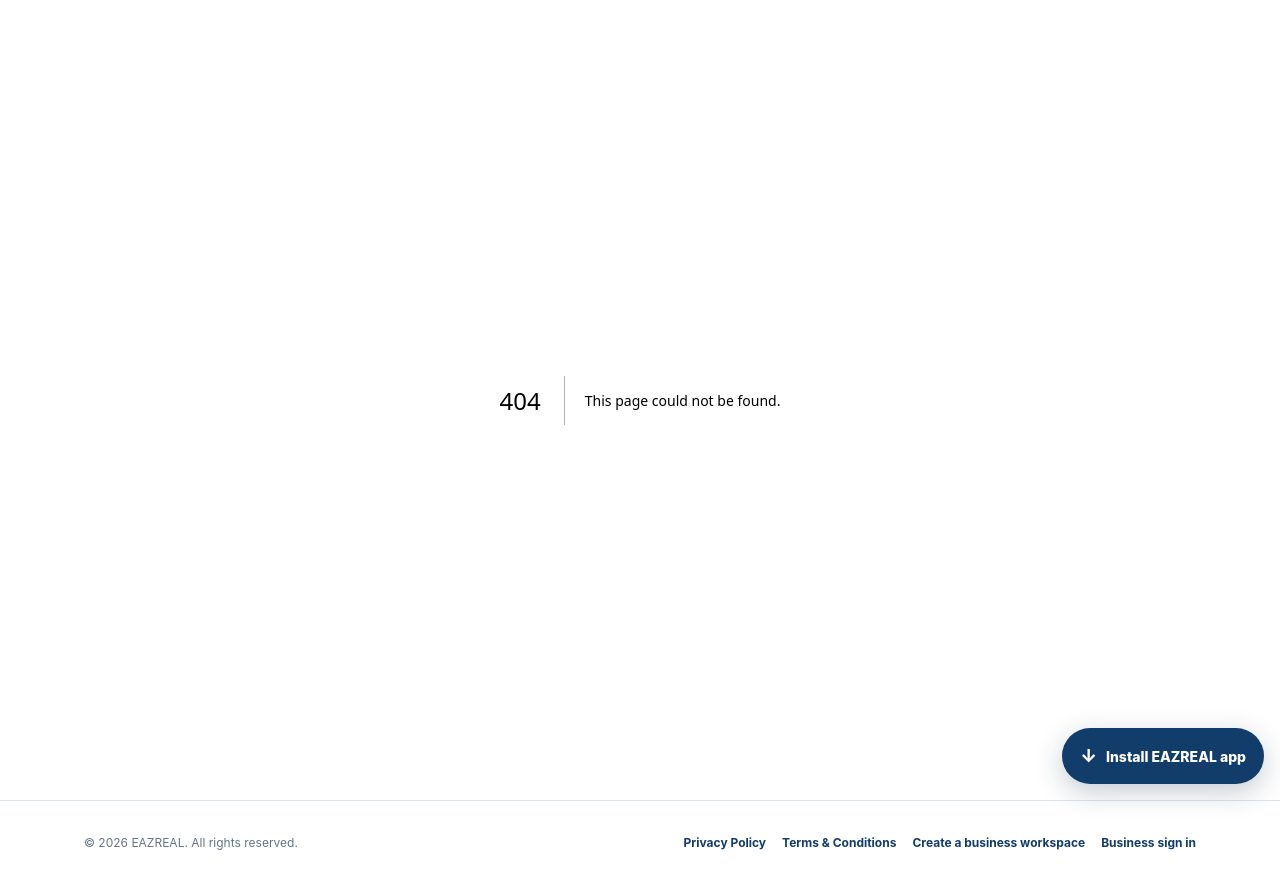
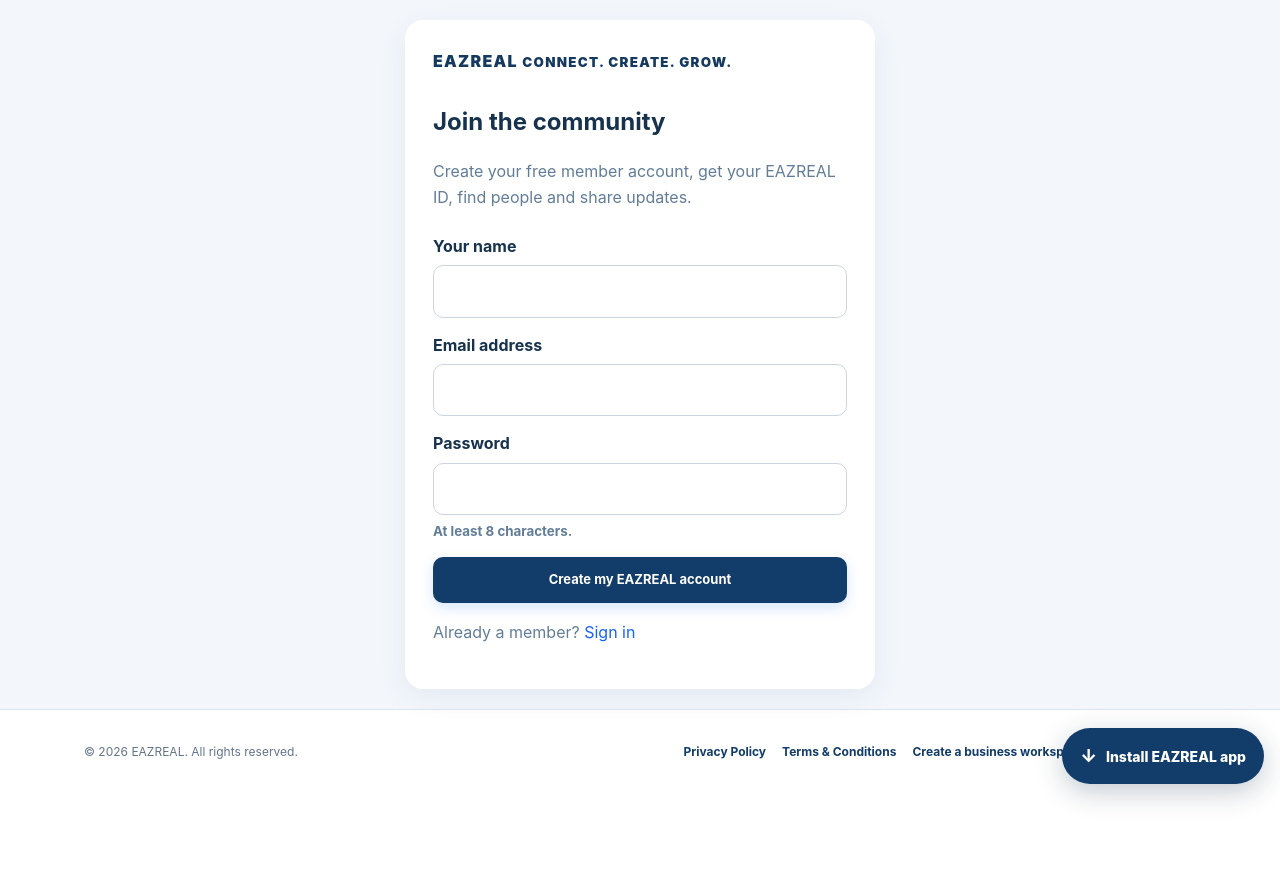
Before and after one commit to agentsarahmitchell56-code/USHopeBridge, a Next.js app: page /join in a window 1280 px wide. Before the commit this address had no page. After the commit the page ends 800 px from the top, so only its background shows below. Built offline with nearby package versions, Linux system fonts and the light colour scheme; no server answers.

Commit message:
Add EAZREAL community registration

```diff
--- /dev/null
+++ b/app/join/page.tsx
@@ -0,0 +1,57 @@
+"use client";
+
+import Link from "next/link";
+import { FormEvent, useState } from "react";
+import { useRouter } from "next/navigation";
+import { supabase } from "../../lib/supabase";
+
+export default function JoinPage() {
+  const router = useRouter();
+  const [name, setName] = useState("");
+  const [email, setEmail] = useState("");
+  const [password, setPassword] = useState("");
+  const [busy, setBusy] = useState(false);
+  const [error, setError] = useState("");
+  const [notice, setNotice] = useState("");
+  async function submit(e: FormEvent<HTMLFormElement>) {
+    e.preventDefault(); setBusy(true); setError(""); setNotice("");
+    try {
+      const { data, error: e2 } = await supabase.auth.signUp({
+        email: email.trim().toLowerCase(),
+        password,
+        options: { data: { full_name: name.trim() }, emailRedirectTo: `${window.location.origin}/community` },
+      });
+      if (e2) throw e2;
+      if (data.session) { router.replace("/community"); router.refresh(); }
+      else setNotice("Your account request was received. Check your email for a confirmation link before signing in.");
+    } catch (e2) {
+      const message = e2 instanceof Error ? e2.message : "We couldn't create your account.";
+      setError(/rate limit|email address exceeds|over_email_send_rate_limit/i.test(message)
+        ? "Email confirmation is currently limited by the platform's email provider. Please do not keep retrying. The site owner must configure a reliable email sender before new registrations can be confirmed."
+        : message);
+    } finally { setBusy(false); }
+  }
+  return <main style={shell}><section style={card}>
+    <Link href="/" style={brand}>EAZREAL <small>CONNECT. CREATE. GROW.</small></Link>
+    <h1 style={{ margin: "28px 0 8px" }}>Join the community</h1>
+    <p style={muted}>Create your free member account, get your EAZREAL ID, find people and share updates.</p>
+    <form onSubmit={submit} style={{ display: "grid", gap: 14, marginTop: 22 }}>
+      <label style={label}>Your name<input required minLength={2} maxLength={80} autoComplete="name" value={name} onChange={e => setName(e.target.value)} style={input} /></label>
+      <label style={label}>Email address<input required type="email" autoComplete="email" value={email} onChange={e => setEmail(e.target.value)} style={input} /></label>
+      <label style={label}>Password<input required type="password" minLength={8} autoComplete="new-password" value={password} onChange={e => setPassword(e.target.value)} style={input} /><small style={muted}>At least 8 characters.</small></label>
+      {error && <p role="alert" style={alert}>{error}</p>}
+      {notice && <p role="status" style={success}>{notice}</p>}
+      <button className="btn primary" disabled={busy}>{busy ? "Creating account…" : "Create my EAZREAL account"}</button>
+    </form>
+    <p style={muted}>Already a member? <Link href="/signin" style={link}>Sign in</Link></p>
+  </section></main>;
+}
+const shell: React.CSSProperties = { minHeight: "80vh", display: "grid", placeItems: "center", padding: 20, background: "#f3f7fc" };
+const card: React.CSSProperties = { width: "100%", maxWidth: 470, padding: 28, borderRadius: 18, background: "#fff", boxShadow: "0 8px 28px #15395f12" };
+const brand: React.CSSProperties = { color: "#15395f", fontWeight: 900, textDecoration: "none", letterSpacing: ".08em" };
+const muted: React.CSSProperties = { color: "#627d98", lineHeight: 1.65 };
+const label: React.CSSProperties = { display: "grid", gap: 6, fontWeight: 650 };
+const input: React.CSSProperties = { width: "100%", boxSizing: "border-box", padding: 12, border: "1px solid #cbd5e1", borderRadius: 10, font: "inherit" };
+const link: React.CSSProperties = { color: "#1464f4" };
+const alert: React.CSSProperties = { margin: 0, padding: 12, borderRadius: 10, border: "1px solid #fecaca", background: "#fff1f2", color: "#b42318" };
+const success: React.CSSProperties = { margin: 0, padding: 12, borderRadius: 10, border: "1px solid #b7e4c7", background: "#effaf3", color: "#155e35" };
```
